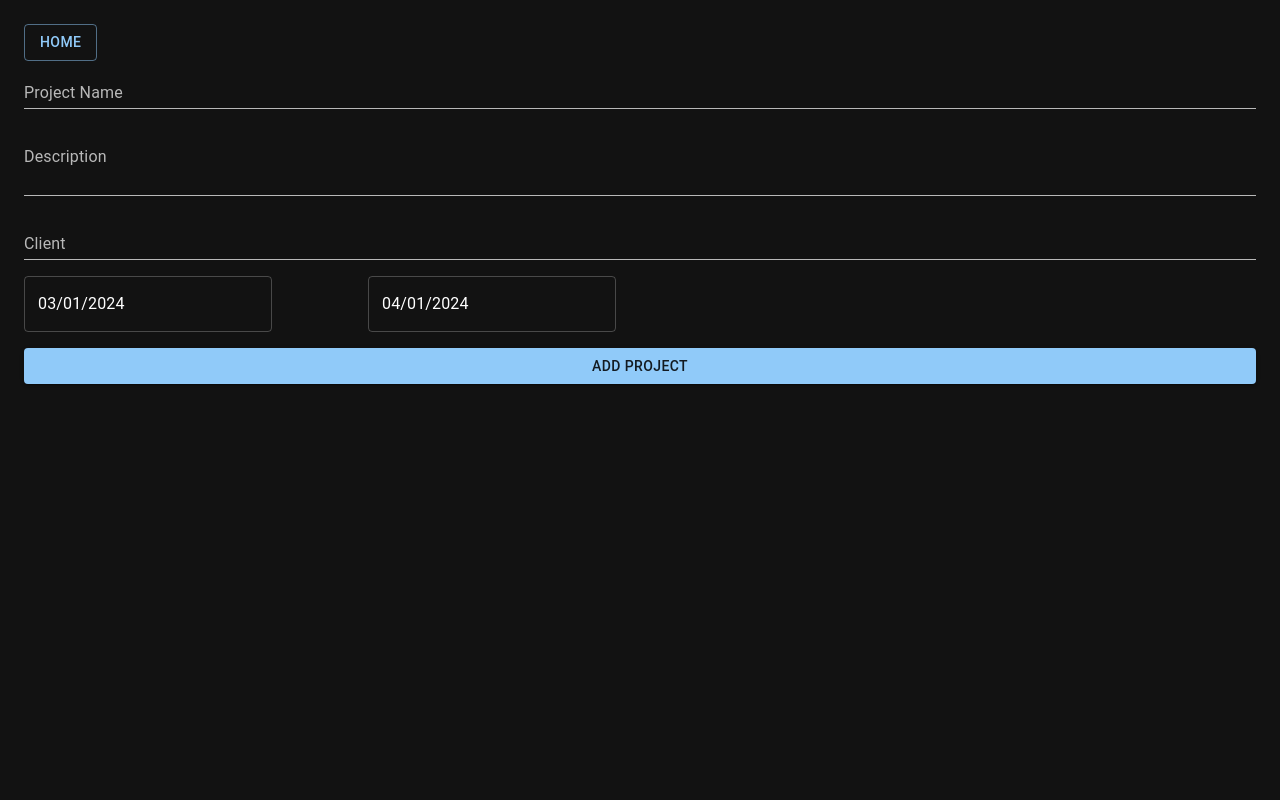
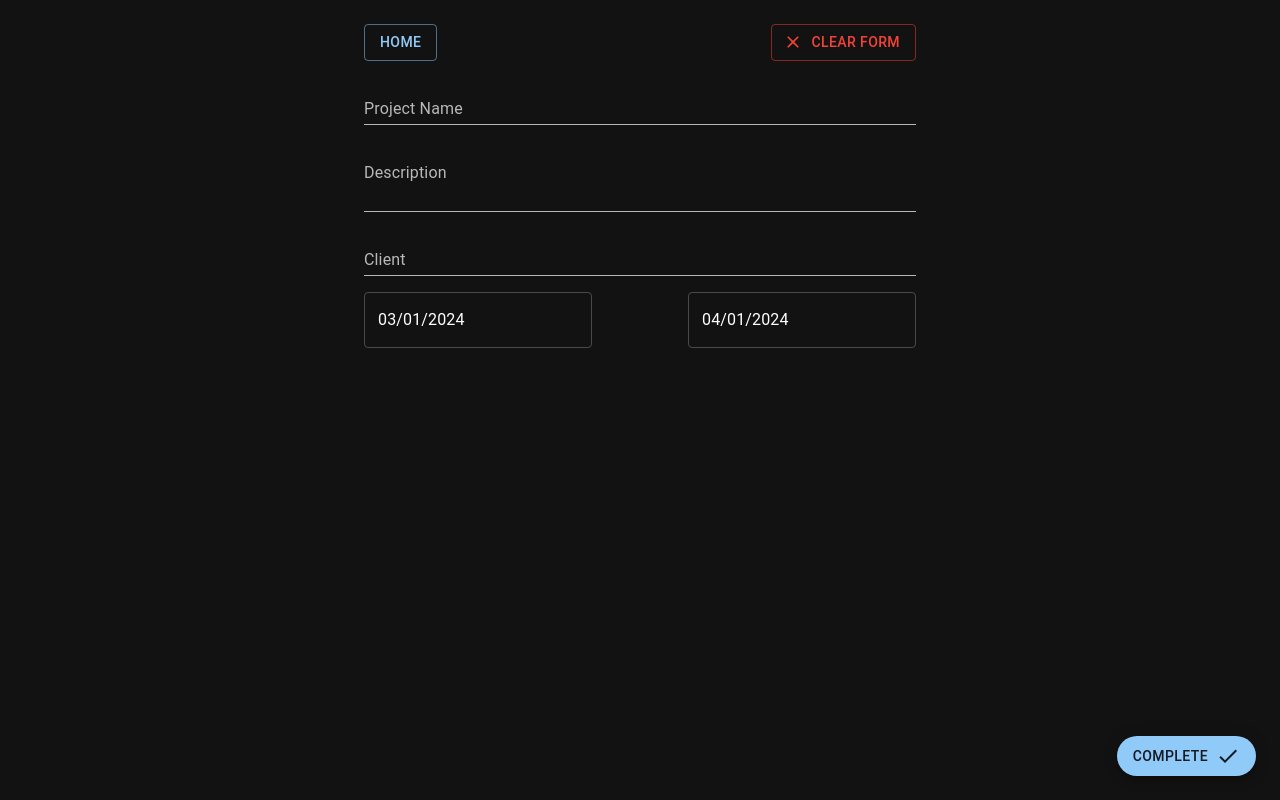
Before and after one commit to infantGrandpa/taskboard-timer, a React (Vite) app in the folder taskboard-timer/: page /new-project in a window 1280 px wide. Built offline with nearby package versions, Linux system fonts and the light colour scheme.

Commit message:
Add routing after adding new project and the ability to clear new project form

```diff
--- a/taskboard-timer/src/components/NewProjectForm.tsx
+++ b/taskboard-timer/src/components/NewProjectForm.tsx
@@ -1,9 +1,11 @@
-import { Button, Stack, TextField } from "@mui/material";
-import { Link } from "react-router-dom";
+import { Button, Container, Fab, Stack, TextField } from "@mui/material";
+import { Link, useNavigate } from "react-router-dom";
 import { ProjectCreationData, addProject } from "../services/projectService";
 import { useState } from "react";
 import { DatePicker } from "@mui/x-date-pickers";
 import { add } from "date-fns";
+import CheckIcon from "@mui/icons-material/Check";
+import ClearIcon from "@mui/icons-material/Clear";
 
 const NewProjectForm = () => {
     const [projectName, setProjectName] = useState("");
@@ -13,6 +15,8 @@ const NewProjectForm = () => {
     const [endDate, setEndDate] = useState<Date | null>(
         add(new Date(), { months: 1 })
     );
+
+    const navigate = useNavigate();
 
     const handleAddProject = async () => {
         const projectData: ProjectCreationData = {
@@ -24,13 +28,23 @@ const NewProjectForm = () => {
         };
         try {
             await addProject(projectData);
+            navigate("/");
         } catch (error) {
             console.error("Error adding new project: ", error);
         }
     };
 
+    const clearForm = async () => {
+        setProjectName("");
+        setDescription("");
+        setClient("");
+        setStartDate(new Date());
+        setEndDate(add(new Date(), { months: 1 }));
+    };
+
     return (
-        <>
+        <Container maxWidth="sm">
+            <Stack direction="row" justifyContent="space-between">
                 <Button
                     component={Link}
                     to="/"
@@ -39,13 +53,39 @@ const NewProjectForm = () => {
                 >
                     Home
                 </Button>
-            <Stack direction="column" spacing={2}>
+                <Button
+                    variant="outlined"
+                    onClick={clearForm}
+                    aria-label="clear form"
+                    color="error"
+                    startIcon={<ClearIcon />}
+                >
+                    Clear Form
+                </Button>
+            </Stack>
+            <Fab
+                variant="extended"
+                size="medium"
+                color="primary"
+                sx={{
+                    position: "fixed",
+                    bottom: 24,
+                    right: 24,
+                }}
+                onClick={handleAddProject}
+                aria-label="add new project"
+            >
+                Complete
+                <CheckIcon sx={{ ml: 1 }} />
+            </Fab>
+            <Stack direction="column" spacing={2} sx={{ pt: 2 }}>
                 <TextField
                     id="project-name-field"
                     label="Project Name"
                     variant="standard"
                     value={projectName}
                     onChange={(e) => setProjectName(e.target.value)}
+                    autoComplete="off"
                 />
                 <TextField
                     id="description-field"
@@ -56,6 +96,7 @@ const NewProjectForm = () => {
                     variant="standard"
                     value={description}
                     onChange={(e) => setDescription(e.target.value)}
+                    autoComplete="off"
                 />
                 <TextField
                     id="client-field"
@@ -63,6 +104,7 @@ const NewProjectForm = () => {
                     variant="standard"
                     value={client}
                     onChange={(e) => setClient(e.target.value)}
+                    autoComplete="off"
                 />
                 <Stack direction="row" spacing={12}>
                     <DatePicker
@@ -78,15 +120,8 @@ const NewProjectForm = () => {
                         }}
                     />
                 </Stack>
-                <Button
-                    variant="contained"
-                    onClick={handleAddProject}
-                    aria-label="add new project"
-                >
-                    Add Project
-                </Button>
             </Stack>
-        </>
+        </Container>
     );
 };
 
```
Lines whose indentation alone changed are shown as unchanged.
